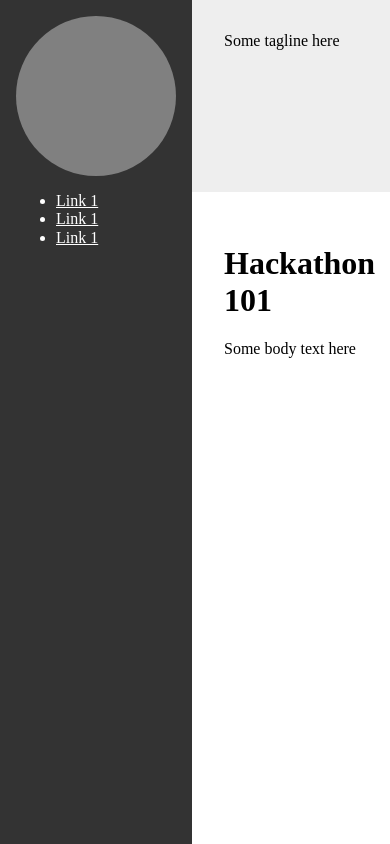
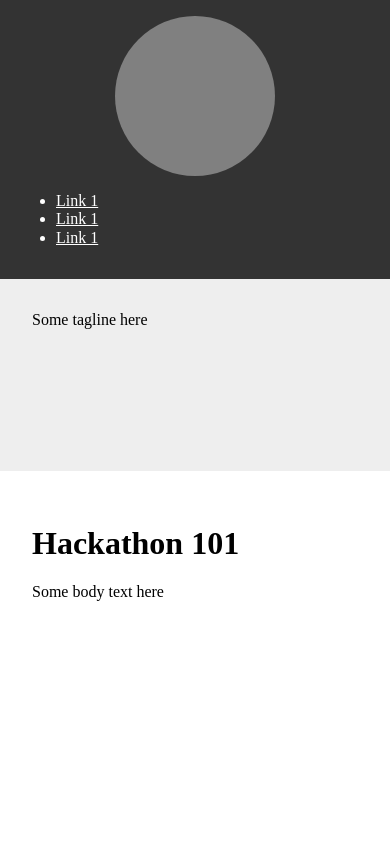
Before and after one commit to felixmiao/workshop-hackathon-101, a website: page index.html in a window 390 px wide. Drawn offline with Linux system fonts and the light colour scheme.

Commit message:
Add responsiveness

```diff
--- a/styles.css
+++ b/styles.css
@@ -9,6 +9,12 @@ div.twoColumn {
   display: grid;
   height: 100vh;
   grid-template-columns: repeat(1fr, 12);
+}
+
+@media screen and (max-width: 800px) {
+  div.twoColumn {
+    display: block;
+  }
 }
 
 section.sidebarColumn {
```
